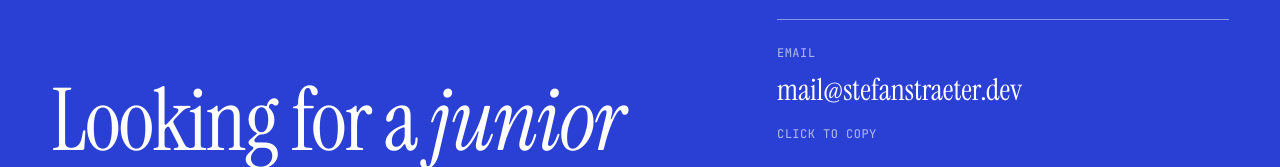
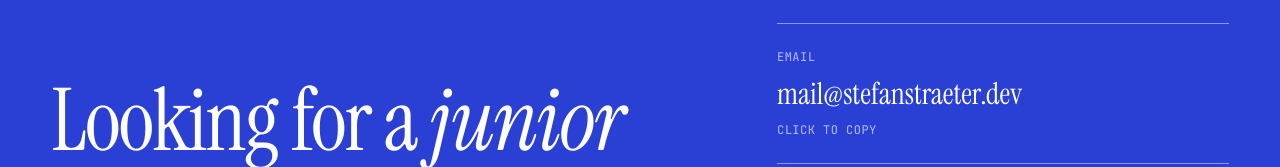
Before and after one commit to stefanstraeter/showcase, an Angular app: page / in a window 1280 px wide. Shown: the part 2984-3151 px from the top of the page. Built offline with nearby package versions, Linux system fonts and the light colour scheme.

Commit message:
feat: remove email padding and border variables for cleaner contact styles

```diff
--- a/src/app/features/home/components/contact/contact.scss
+++ b/src/app/features/home/components/contact/contact.scss
@@ -84,7 +84,7 @@
   }
 
   &__email {
-    padding: 0 0 v.$contact-email-padding-bottom;
+    padding: 0;
     border: 0;
     background: none;
     color: inherit;
--- a/src/styles/_variables.scss
+++ b/src/styles/_variables.scss
@@ -175,8 +175,6 @@ $contact-question-size: clamp(2.25rem, 1.25rem + 5.2vw, 7rem);
 $contact-question-max-width: 52rem;
 $contact-group-padding-block: $space-m;
 $contact-label-gap: $space-xs;
-$contact-email-padding-bottom: $space-xs;
-$contact-email-border: 1px solid currentColor;
 $contact-hint-gap: $space-xs;
 $contact-link-gap: $space-m;
 $contact-hover-opacity: 0.6;
```
